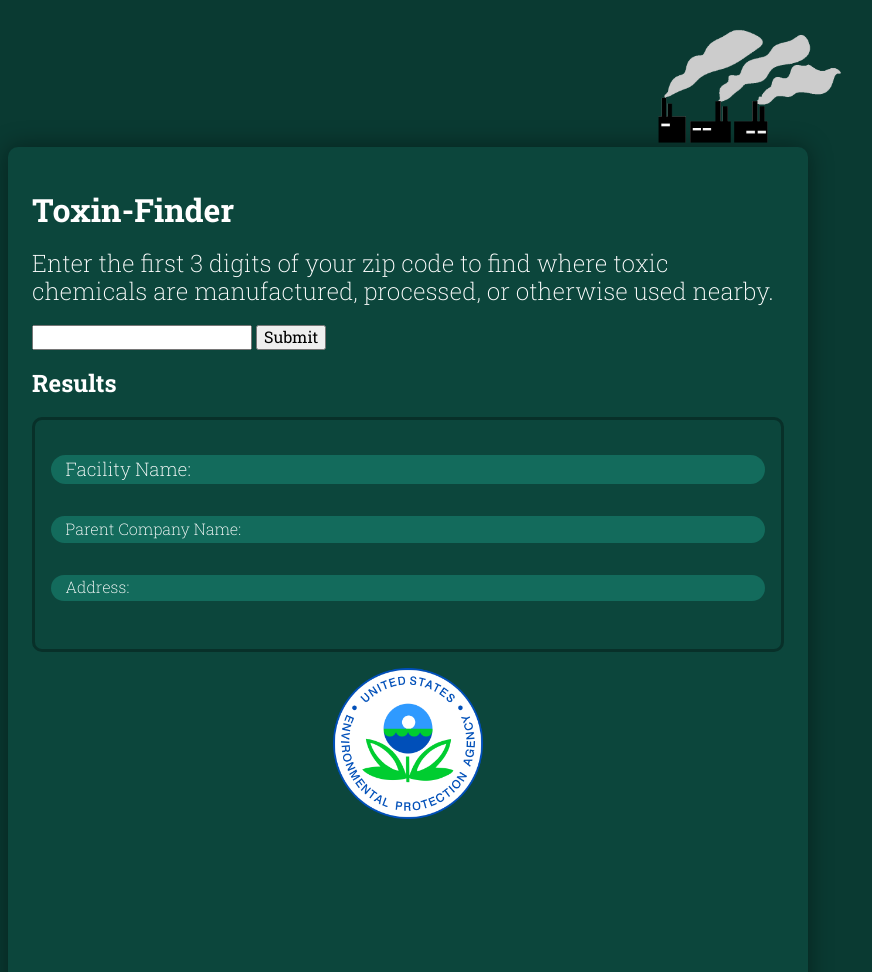
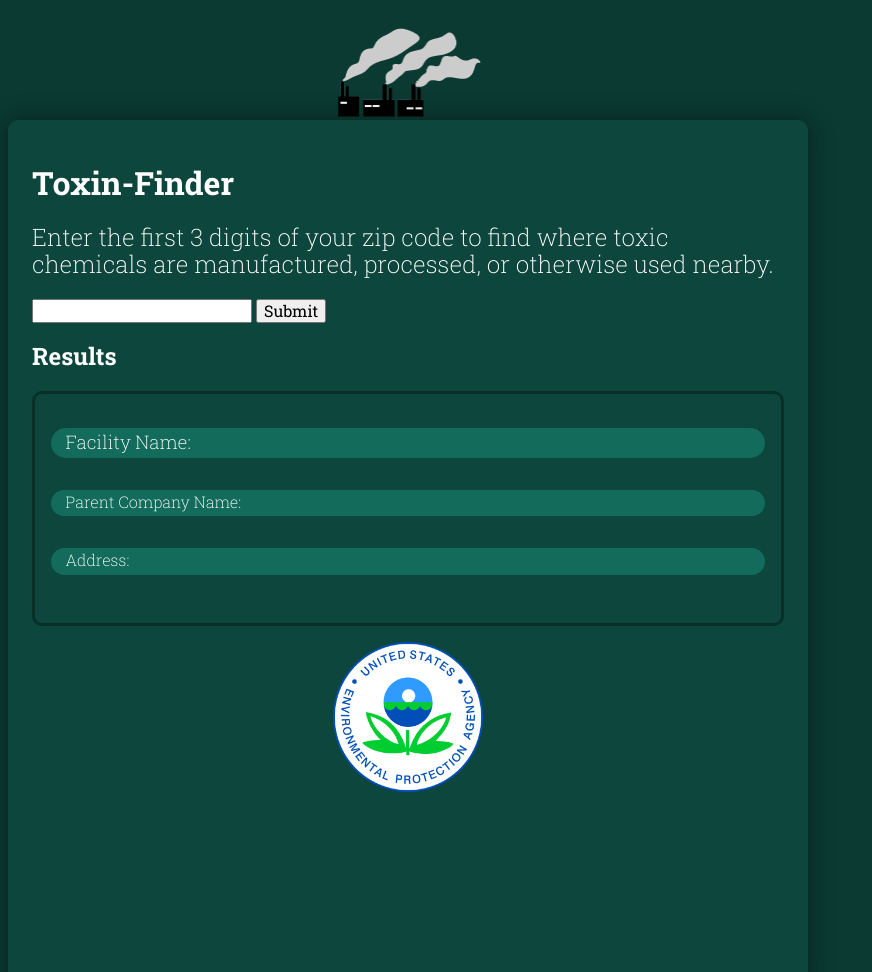
Before and after one commit to jonahollis/toxin-finder-web-app, a plain HTML site: page index.html in a window 1280 px wide. Shown: the whole page, without its empty margins (232-1104 px from the left). Drawn offline with Linux system fonts and the light colour scheme.

Commit message:
adjusting img css

```diff
--- a/css/style.css
+++ b/css/style.css
@@ -36,7 +36,6 @@ div#smoke , .smoke {
 .smoke {
   width: 25%;
   height: 25%;
-  margin: 0 0 0 40rem;
 
 }
 
--- a/index.html
+++ b/index.html
@@ -5,7 +5,7 @@
     	<meta name="description" content="This is where your description goes">
     	<meta name="keywords" content="one, two, three">
 
-		<title>Title in the tab</title>
+		<title>Toxin-Finder - Results derived from EPA database</title>
 
 		<!-- external CSS link -->
 		<link rel="stylesheet" href="css/normalize.css">
```
